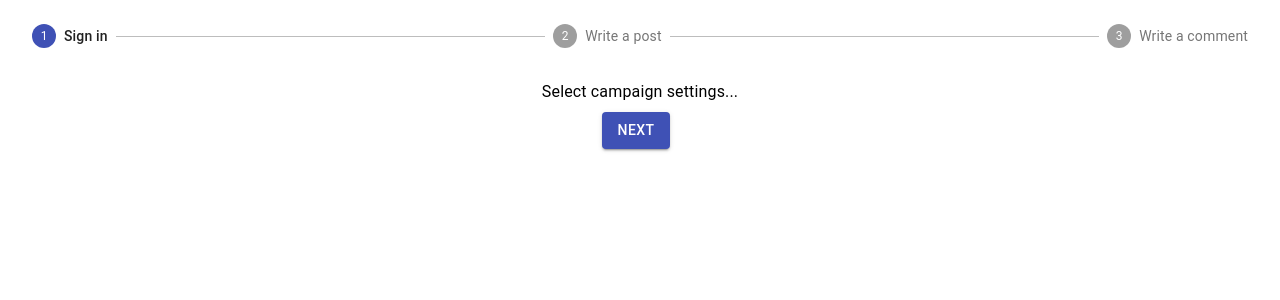
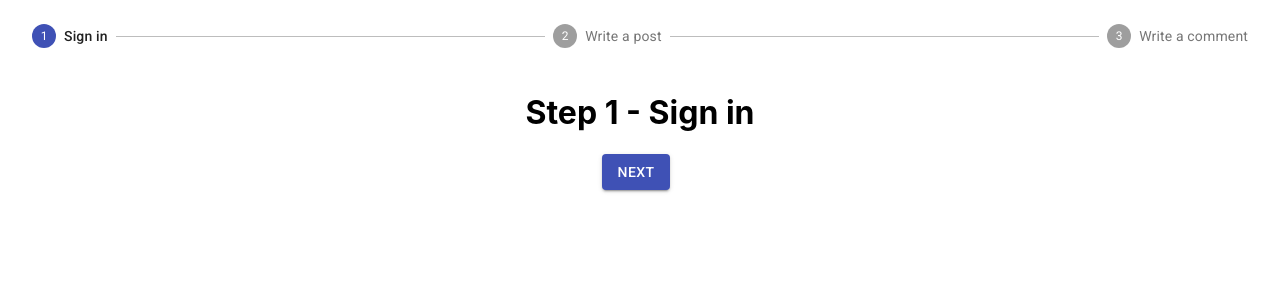
Before and after one commit to oksspo/react-redux-saga-app, a React app: page / in a window 1280 px wide. Shown: the top 300 px of the page. Built offline with nearby package versions, Linux system fonts and the light colour scheme.

Commit message:
Init steps components

```diff
--- a/public/index.html
+++ b/public/index.html
@@ -3,12 +3,13 @@
   <head>
     <meta charset="utf-8" />
     <meta name="viewport" content="width=device-width, initial-scale=1" />
-    <meta name="theme-color" content="#000000" />
     <meta
       name="description"
-      content="Web site created using create-react-app"
+      content="Test app with using react, redux and saga"
     />
-    <title>React App</title>
+    <title>Test App</title>
+    <link rel="stylesheet" href="https://fonts.googleapis.com/css?family=Roboto:300,400,500,700&display=swap" />
+    <link rel="stylesheet" href="https://fonts.googleapis.com/icon?family=Material+Icons" />
   </head>
   <body>
     <noscript>You need to enable JavaScript to run this app.</noscript>
--- a/src/App.js
+++ b/src/App.js
@@ -3,10 +3,14 @@ import Stepper from '@material-ui/core/Stepper';
 import Step from '@material-ui/core/Step';
 import StepLabel from '@material-ui/core/StepLabel';
 import Button from '@material-ui/core/Button';
-import Typography from '@material-ui/core/Typography';
 
 import './App.css';
 import AppBar from "@material-ui/core/AppBar";
+import SignIn from "./components/SignIn";
+import React from "react";
+import PostForm from "./components/PostForm";
+import CommentForm from "./components/CommentForm";
+import Posts from "./components/Posts";
 
 const useStyles = makeStyles((theme) => ({
 	root: {
@@ -25,19 +29,6 @@ function getSteps() {
 	return ['Sign in', 'Write a post', 'Write a comment'];
 }
 
-function getStepContent(step) {
-	switch (step) {
-		case 0:
-			return 'Select campaign settings...';
-		case 1:
-			return 'What is an ad group anyways?';
-		case 2:
-			return 'This is the bit I really care about!';
-		default:
-			return 'Unknown step';
-	}
-}
-
 function App() {
 	const classes = useStyles();
 	const [activeStep, setActiveStep] = React.useState(0);
@@ -52,6 +43,19 @@ function App() {
 
 	const handleReset = () => {
 		setActiveStep(0);
+	};
+
+	const renderStep = (activeStep) => {
+		switch (activeStep) {
+			case 0:
+				return <SignIn />;
+			case 1:
+				return <PostForm />;
+			case 2:
+				return <CommentForm />;
+			case 3:
+				return <Posts />;
+		}
 	};
 
 	return (
@@ -72,18 +76,18 @@ function App() {
 			</AppBar>
 
 			<div>
+				{renderStep(activeStep)}
+
 				{activeStep === steps.length ? (
 					<div>
-						<Typography className={classes.instructions}>
-							All steps completed - you&apos;re finished
-						</Typography>
 						<Button onClick={handleReset} className={classes.button}>
-							Reset
+							Restart
+						</Button>
+						<Button className={classes.button}>
+							Logout
 						</Button>
 					</div>
 				) : (
-					<div>
-						<Typography className={classes.instructions}>{getStepContent(activeStep)}</Typography>
 					<div>
 						<Button
 							variant="contained"
@@ -91,9 +95,8 @@ function App() {
 							onClick={handleNext}
 							className={classes.button}
 						>
-								{activeStep === steps.length - 1 ? 'Finish' : 'Next'}
+							Next
 						</Button>
-						</div>
 					</div>
 				)}
 			</div>
--- /dev/null
+++ b/src/components/CommentForm.js
@@ -0,0 +1,12 @@
+import React from "react";
+
+export default class CommentForm extends React.Component {
+	constructor(props) {
+		super(props);
+		this.state = {};
+	}
+
+	render() {
+		return (<h1> Step 3 - Write comment</h1>);
+	}
+}
--- /dev/null
+++ b/src/components/PostForm.js
@@ -0,0 +1,12 @@
+import React from "react";
+
+export default class PostForm extends React.Component {
+	constructor(props) {
+		super(props);
+		this.state = {};
+	}
+
+	render() {
+		return (<h1> Step 2 - Write post</h1>);
+	}
+}
--- /dev/null
+++ b/src/components/Posts.js
@@ -0,0 +1,12 @@
+import React from "react";
+
+export default class Posts extends React.Component {
+	constructor(props) {
+		super(props);
+		this.state = {};
+	}
+
+	render() {
+		return (<h1> Step 4 - List post</h1>);
+	}
+}
--- /dev/null
+++ b/src/components/SignIn.js
@@ -0,0 +1,12 @@
+import React from "react";
+
+export default class SignIn extends React.Component {
+	constructor(props) {
+		super(props);
+		this.state = {};
+	}
+
+	render() {
+	    return (<h1> Step 1 - Sign in</h1>);
+	}
+}
```
Lines whose indentation alone changed are shown as unchanged.
